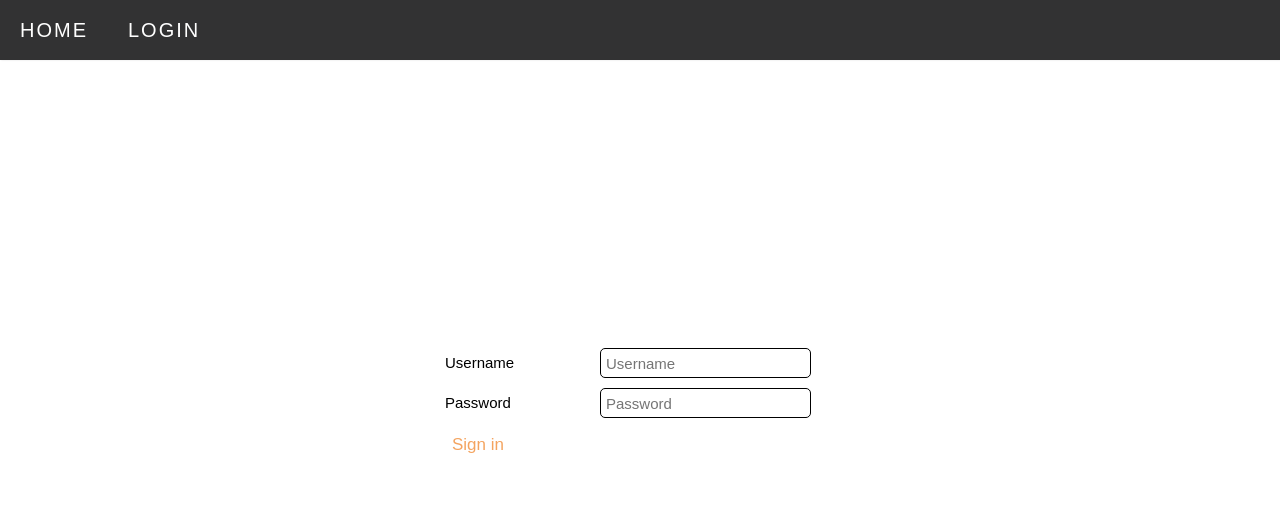
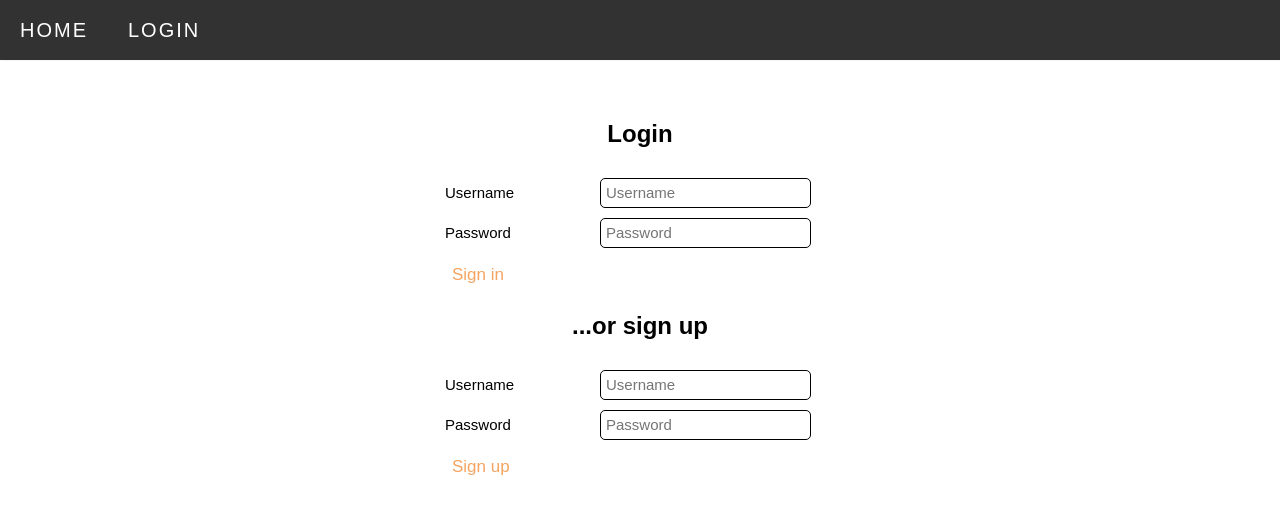
Before and after one commit to okkokuisma/farm-data-exercise, a React (Create React App) app in the folder frontend/: page /login in a window 1280 px wide. Shown: the top 514 px of the page. Built offline with nearby package versions, Linux system fonts and the light colour scheme.

Commit message:
added a sign up form

```diff
--- a/frontend/package.json
+++ b/frontend/package.json
@@ -25,7 +25,7 @@
     "yup": "^0.32.11"
   },
   "scripts": {
-    "start": "react-scripts start",
+    "start": "REACT_APP_NODE_ENV=development react-scripts start",
     "build": "react-scripts build",
     "test": "react-scripts test",
     "eject": "react-scripts eject",
@@ -50,6 +50,7 @@
     ]
   },
   "devDependencies": {
+    "react-error-overlay": "6.0.9",
     "@testing-library/dom": "^8.11.3",
     "@testing-library/jest-dom": "^5.16.1",
     "@testing-library/react": "^12.1.2",
--- a/frontend/src/App.js
+++ b/frontend/src/App.js
@@ -14,7 +14,7 @@ import IndexView from './containers/IndexView'
 import { AuthProvider } from './contexts/AuthContext'
 import { RequireAuth } from './containers/RequireAuth'
 import NoDataFoundErrorBoundary from './components/errors/NoDataFoundErrorBoundary'
-import { StyledBodyDiv, StyledCenteredBodyDiv } from './styles'
+import { StyledBodyDiv } from './styles'
 
 const App = () => {
   const dispatch = useDispatch()
@@ -32,47 +32,39 @@ const App = () => {
       <div style={{ fontFamily: 'Arial', height: '100vh' }}>
         <NavigationBar />
         <NotificationContainer />
+        <StyledBodyDiv>
           <Routes>
             <Route path='/' element={
-            <StyledBodyDiv>
               <IndexView />
-            </StyledBodyDiv>
             } />
             <Route path='/login' element={
-            <StyledCenteredBodyDiv>
               <AuthView />
-            </StyledCenteredBodyDiv>
             } />
             <Route path='/farms/:id' element={
               <RequireAuth>
-              <StyledBodyDiv>
                 <ErrorBoundary FallbackComponent={NoDataFoundErrorBoundary}>
                   <SingleFarmView />
                 </ErrorBoundary>
-              </StyledBodyDiv>
               </RequireAuth>
             }
             />
             <Route path='/farms' element={
               <RequireAuth>
-              <StyledBodyDiv>
                 <MyFarmsView />
-              </StyledBodyDiv>
               </RequireAuth>
             }
             />
             <Route path= '/data' element={
               <RequireAuth>
-              <StyledBodyDiv>
                 <ErrorBoundary FallbackComponent={NoDataFoundErrorBoundary}>
                   <DataView />
                 </ErrorBoundary>
-              </StyledBodyDiv>
               </RequireAuth>
             }
             />
             <Route path='*' element={ <Navigate to='/' /> } />
           </Routes>
+        </StyledBodyDiv>
       </div>
     </AuthProvider>
   )
--- /dev/null
+++ b/frontend/src/components/forms/SignUpForm.js
@@ -0,0 +1,49 @@
+import React from 'react'
+import { Formik, Form } from 'formik'
+import * as yup from 'yup'
+
+import FormikTextInput from '../inputs/FormikTextInput'
+import { StyledButton } from '../../styles'
+
+const SignUpForm = ({ handler }) => {
+  return (
+    <Formik
+      initialValues={{
+        username: '',
+        password: ''
+      }}
+      validationSchema={yup.object({
+        password: yup.string()
+          .required('Required')
+          .matches(
+            '^(?=.*?[A-Z])(?=.*?[a-z])(?=.*?[0-9])(?=.*?[#?!@$%^&*-]).{8,}$',
+            'Password must contain a minimum of eight characters, at least one uppercase letter, one lowercase letter, one number and one special character'
+          ),
+        username: yup.string()
+          .required('Required')
+      })}
+      onSubmit={async (values, { resetForm }) => {
+        await handler(values)
+        resetForm()
+      }}
+    >
+      <Form>
+        <FormikTextInput
+          name='username'
+          type='text'
+          placeholder='Username'
+          label='Username'
+        />
+        <FormikTextInput
+          name='password'
+          type='password'
+          placeholder='Password'
+          label='Password'
+        />
+        <StyledButton type='submit'>Sign up</StyledButton>
+      </Form>
+    </Formik>
+  )
+}
+
+export default SignUpForm
--- a/frontend/src/containers/AuthView.js
+++ b/frontend/src/containers/AuthView.js
@@ -3,8 +3,10 @@ import { useNavigate, useLocation, Navigate } from 'react-router-dom'
 import { useDispatch } from 'react-redux'
 
 import LoginForm from '../components/forms/LoginForm'
+import SignUpForm from '../components/forms/SignUpForm'
 import { useAuth } from '../contexts/AuthContext'
 import { createNotification } from '../reducers/notificationReducer'
+import { signup } from '../services/userService'
 
 const AuthView = () => {
   const dispatch = useDispatch()
@@ -27,8 +29,26 @@ const AuthView = () => {
       })))
   }
 
+  const handleSignUp = async (credentials) => {
+    try {
+      const user = await signup(credentials)
+      dispatch(createNotification({
+        message: `User created successfully. Welcome ${user.username}!`,
+        type: 'success',
+        time: 3000
+      }))
+    } catch (error) {
+      console.log(error)
+    }
+  }
+
   return (
-    <LoginForm handler={handleLogin}/>
+    <>
+      <h2>Login</h2>
+      <LoginForm handler={handleLogin}/>
+      <h2>...or sign up</h2>
+      <SignUpForm handler={handleSignUp} />
+    </>
   )
 }
 
--- a/frontend/src/containers/DataView.js
+++ b/frontend/src/containers/DataView.js
@@ -7,7 +7,7 @@ import { fetchData } from '../reducers/dataReducer'
 import { fetchStats, selectFormattedStats } from '../reducers/statReducer'
 import useQueryParams from '../hooks/useQueryParams'
 import { chartOptions } from '../contants'
-import { Filters } from '../styles'
+import { Filters, StyledDivContainer } from '../styles'
 import DateFilter from '../components/filters/DateFilter'
 import MetricTypeFilter from '../components/filters/MetricTypeFilter'
 import FarmSearchFilter from '../components/filters/FarmSearchFilter'
@@ -36,6 +36,7 @@ const DataView = () => {
 
   return (
     <>
+      <StyledDivContainer>
         <h2>Data points</h2>
         <Filters>
           <FarmSearchFilter handleFilterChange={handleFilterChange} />
@@ -47,11 +48,14 @@ const DataView = () => {
           handleFilterChange={handleFilterChange}
           handleSort={handleSort}
         />
+      </StyledDivContainer>
+      <StyledDivContainer>
         <h2>Stats</h2>
         <Filters>
           <TimeIntervalFilter handleFilterChange={handleFilterChange} />
         </Filters>
         <MetricValueChart options={chartOptions} stats={stats} />
+      </StyledDivContainer>
     </>
   )
 }
--- a/frontend/src/services/axiosConfig.js
+++ b/frontend/src/services/axiosConfig.js
@@ -1,7 +1,12 @@
 import axios from 'axios'
 
+// eslint-disable-next-line no-undef
+const backendUrl = process.env.NODE_ENV === 'development'
+  ? 'http://localhost:3003/api'
+  : '/api'
+
 const axiosInstance = axios.create({
-  baseURL: '/api',
+  baseURL: backendUrl,
   timeout: 1000,
 })
 
--- a/frontend/src/services/userService.js
+++ b/frontend/src/services/userService.js
@@ -5,6 +5,11 @@ const login = async (credentials) => {
   return response.data
 }
 
-const exportedObject =  { login }
+export const signup = async (credentials) => {
+  const response = await axiosInstance.post('/users', credentials)
+  return response.data
+}
+
+const exportedObject =  { login, signup }
 
 export default exportedObject
--- a/frontend/src/styles.js
+++ b/frontend/src/styles.js
@@ -1,12 +1,16 @@
 import styled from 'styled-components'
 
 export const StyledBodyDiv = styled.div`
+  display: flex;
+  flex-direction: column;
+  align-items: center;
   margin: 100px 100px 0 100px;
   height: 100vh
 `
 
 export const StyledCenteredBodyDiv = styled.div`
   display: flex;
+  flex-direction: column;
   align-items: center;
   justify-content: center;
   height: 100%;
@@ -34,9 +38,9 @@ export const StyledTableHead = styled.thead`
 `
 
 export const StyledDivContainer = styled.div`
-  border-left: 5pt solid sandybrown;
   padding: 0 0 10px 15px;
   margin-bottom: 50px;
+  width: 100%;
 `
 
 export const StyledListItem = styled.li`
```
Also changed, not shown: 1 other file (tests, documents, lock files or other folders). Lines whose indentation alone changed are shown as unchanged.
